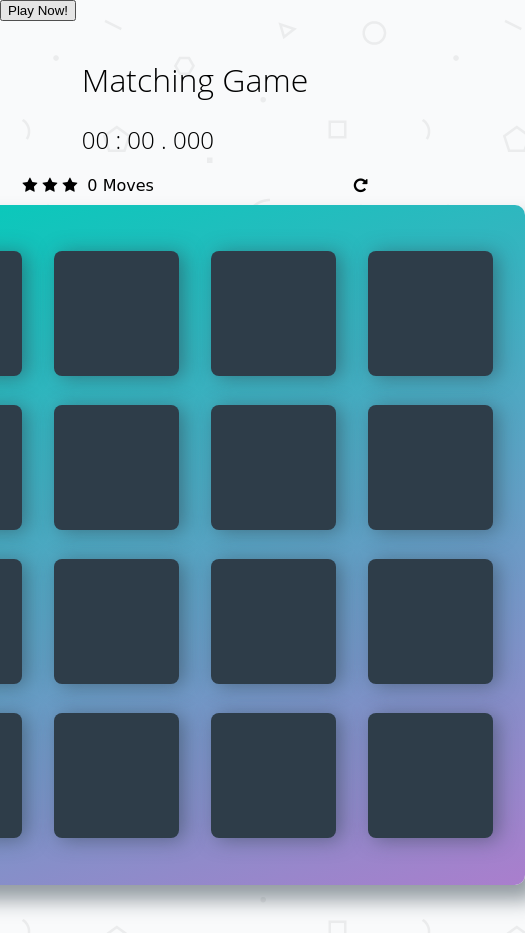
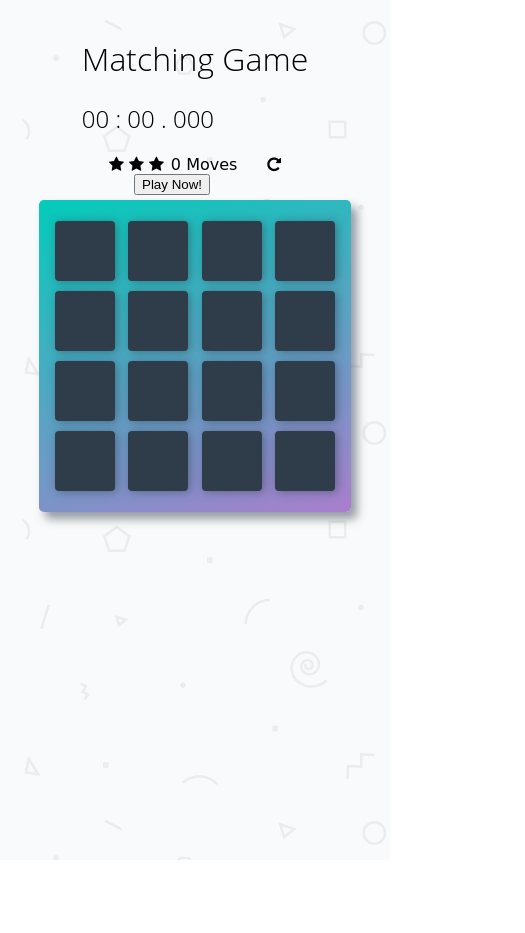
Before and after one commit to mike-klopfer/udacity-fend-project, a plain HTML site: page index.html in a window 390 px wide. Shown: the whole page, 525 px wide, since content can reach past the window. After the commit the page ends 860 px from the top, so only its background shows below. Drawn offline with nearby package versions, Linux system fonts and the light colour scheme; a web font is replaced by a local one.

Commit message:
type: style
Made CSS responsive to viewport size to enable easy usage on mobile devices.

```diff
--- a/css/app.css
+++ b/css/app.css
@@ -8,6 +8,7 @@ html {
     box-sizing: inherit;
 }
 
+
 html,
 body {
     width: 100%;
@@ -15,6 +16,7 @@ body {
     margin: 0;
     padding: 0;
 }
+
 
 body {
     background: #ffffff url('../img/geometry2.png'); /* Background pattern from Subtle Patterns */
@@ -92,7 +94,7 @@ h2 {
 
 .score-panel {
     text-align: left;
-    width: 345px;
+    width: 450px;
     margin-bottom: 10px;
 }
 
@@ -108,7 +110,90 @@ h2 {
     display: inline-block;
 }
 
+.score-panel .play {
+    display: inline-block;
+    margin: 0 0 0 25px;
+}
+
 .score-panel .restart {
     float: right;
     cursor: pointer;
 }
+
+
+
+
+@media screen and (max-width:600px) {
+
+.deck {
+    width: 312px;
+    min-height: 312px;
+    background: linear-gradient(160deg, #02ccba 0%, #aa7ecd 100%);
+    padding: 16px;
+    border-radius: 5px;
+    box-shadow: 6px 7px 10px 0 rgba(46, 61, 73, 0.5);
+    display: flex;
+    flex-wrap: wrap;
+    justify-content: space-between;
+    align-items: center;
+    margin: 0 0 3em;
+}
+
+.deck .card {
+    height: 60px;
+    width: 60px;
+    background: #2e3d49;
+    font-size: 0;
+    color: #ffffff;
+    border-radius: 4px;
+    cursor: pointer;
+    display: flex;
+    justify-content: center;
+    align-items: center;
+    box-shadow: 2px 1px 10px 0 rgba(46, 61, 73, 0.5);
+}
+
+.deck .card.open {
+    transform: rotateY(0);
+    background: #02b3e4;
+    cursor: default;
+}
+
+.deck .card.show {
+    font-size: 16px;
+}
+
+.deck .card.match {
+    cursor: default;
+    background: #02ccba;
+    font-size: 16px;
+}
+
+/*
+ * Styles for the Score Panel
+ */
+
+.score-panel {
+    text-align: left;
+    width: 172px;
+    margin-bottom: 5px;
+}
+
+.score-panel .stars {
+    margin: 0;
+    padding: 0;
+    display: inline-block;
+    margin: 0 2px 0 0;
+}
+
+.score-panel .stars li {
+    list-style: none;
+    display: inline-block;
+}
+
+.score-panel .restart {
+    float: right;
+    cursor: pointer;
+}
+
+}
--- a/index.html
+++ b/index.html
@@ -4,13 +4,14 @@
     <meta charset="utf-8">
     <title>Matching Game</title>
     <meta name="description" content="">
+    <meta name="viewport" content="width=device-width, initial-scale=1.0">
     <link rel="stylesheet prefetch" href="https://maxcdn.bootstrapcdn.com/font-awesome/4.6.1/css/font-awesome.min.css">
     <link rel="stylesheet prefetch" href="https://fonts.googleapis.com/css?family=Coda">
     <link rel="stylesheet" href="css/app.css">
 </head>
 <body>
 
-    <button onclick="myFunction()">Play Now!</button>
+
     <p id="demo"></p>
 
     <div class="container">
@@ -34,6 +35,11 @@
             <div class="restart">
         		<i class="fa fa-repeat"></i>
         	</div>
+
+            <div class="play">
+                <button onclick="myFunction()">Play Now!</button>
+            </div>
+
         </section>
 
         <ul class="deck">
```
